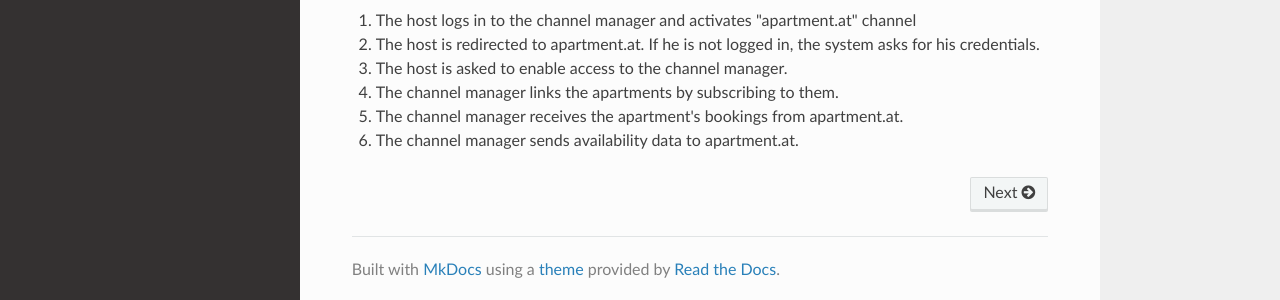
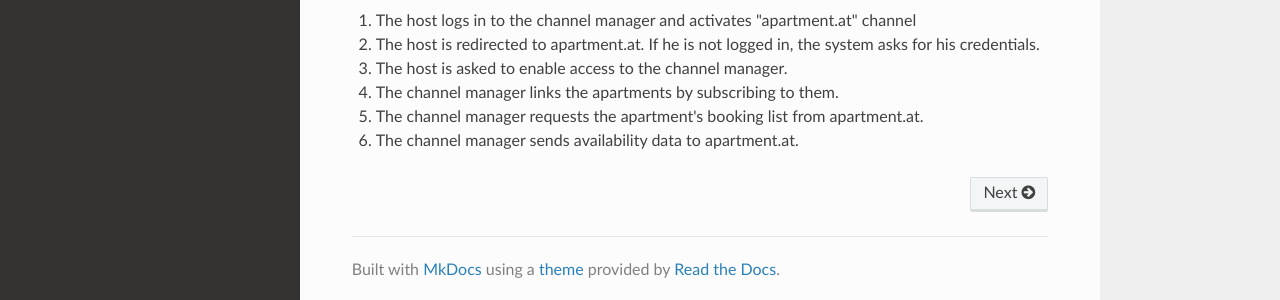
Before and after one commit to ApartmentAT/aat-api-docs, an MkDocs documentation site: the page built from docs/index.md, in a window 1280 px wide. Shown: the part 455-755 px from the top of the page. Built offline with MkDocs 1.6.1, drawn with Linux system fonts in a browser that asks for light colours; nearby versions of some CDN libraries; old or Windows-style settings are respelled for this version of MkDocs.

Commit message:
Update index.md

```diff
--- a/docs/index.md
+++ b/docs/index.md
@@ -14,5 +14,5 @@ Activating the API is done through these steps:
 2. The host is redirected to apartment.at. If he is not logged in, the system asks for his credentials.
 3. The host is asked to enable access to the channel manager.
 4. The channel manager links the apartments by subscribing to them.
-5. The channel manager receives the apartment's bookings from apartment.at.
+5. The channel manager requests the apartment's booking list from apartment.at.
 6. The channel manager sends availability data to apartment.at.
```
